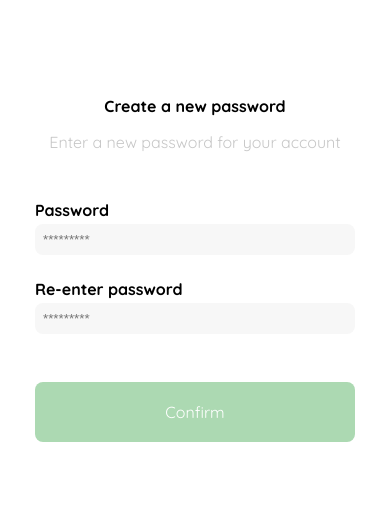
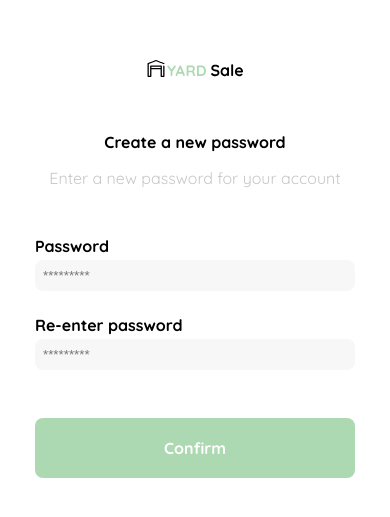
Before and after one commit to emeralvarado83/mi-venta-de-garage, a plain HTML site: page new-password.html in a window 390 px wide. Shown: the part 153-670 px from the top of the page. Drawn offline with Linux system fonts and the light colour scheme.

Commit message:
Nuevo estilo agregado al boton submit y se agrego mediaquery

```diff
--- a/new-password.html
+++ b/new-password.html
@@ -78,7 +78,13 @@
             text-align: center;
             font-family: 'Quicksand', sans-serif;
             font-size: 16px;
+            font-weight: bold;
             cursor: pointer;
+        }
+        @media (max-width:576px){
+            .logo{
+                display: block;
+            }
         }
     </style>
 </head>
```
